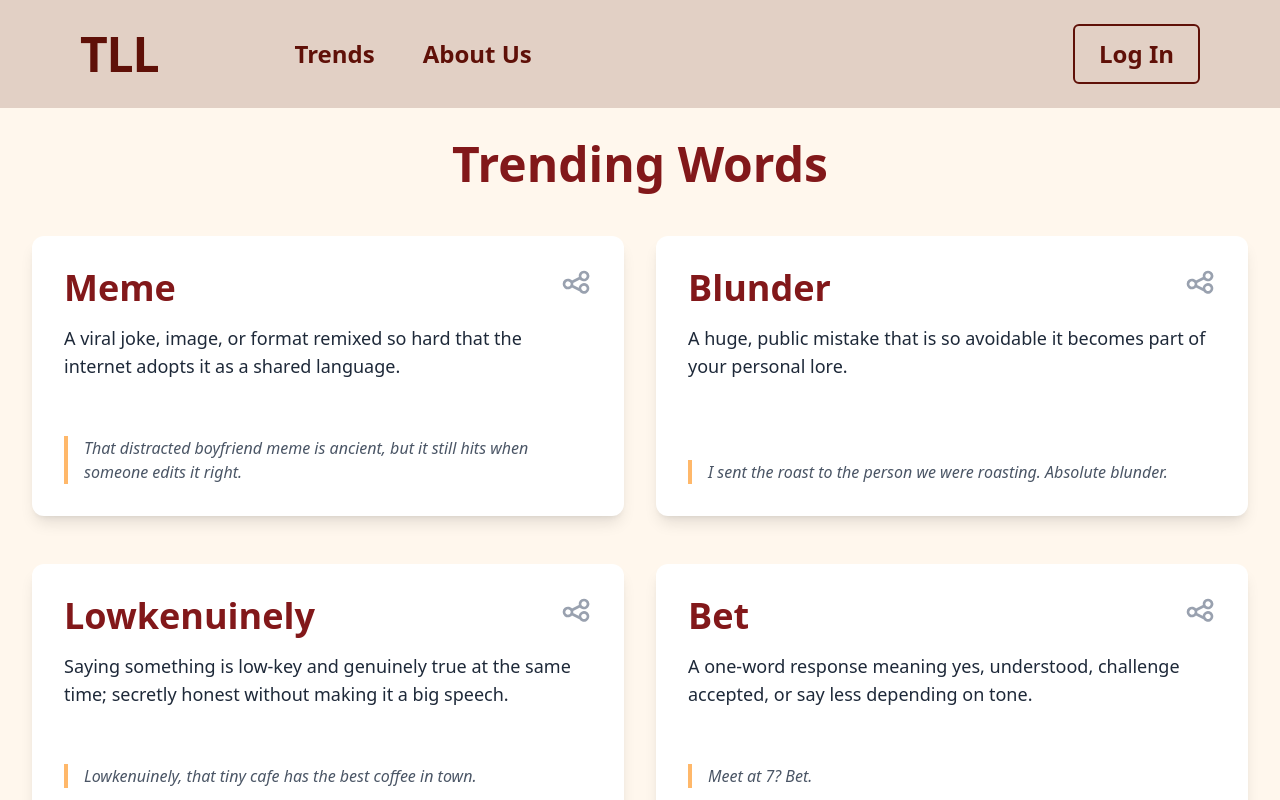
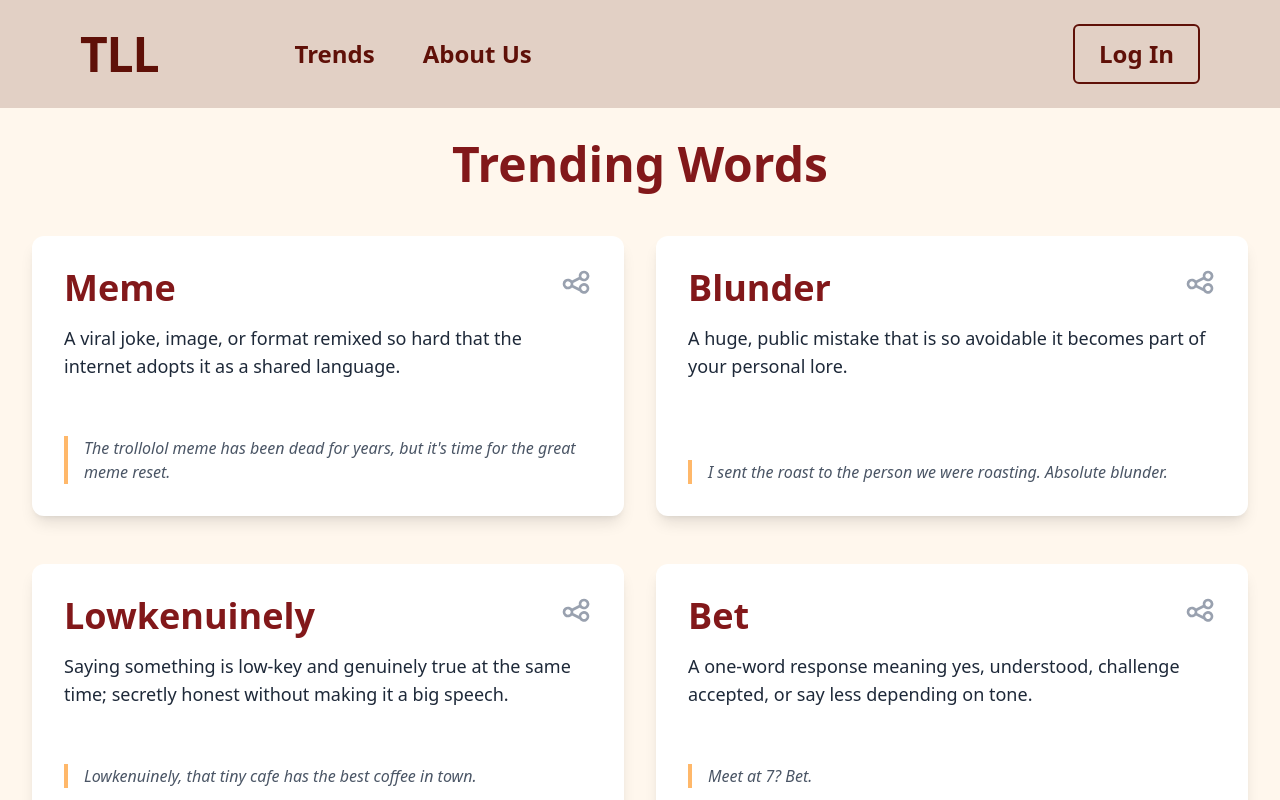
Before and after one commit to eggplannt/The-Living-Lexicon, a React (Vite) app: page /trends in a window 1280 px wide. Shown: the top 800 px of the page. Built offline with nearby package versions, Linux system fonts and the light colour scheme.

Commit message:
Meme changed.

```diff
--- a/src/data/trendsData.ts
+++ b/src/data/trendsData.ts
@@ -35,7 +35,7 @@ export const slangWords: SlangWord[] = [
     shortDefinition:
       "A viral joke, image, or format remixed so hard that the internet adopts it as a shared language.",
     shortExample:
-      "That distracted boyfriend meme is ancient, but it still hits when someone edits it right.",
+      "The trollolol meme has been dead for years, but it's time for the great meme reset.",
     years: [1980, 1990, 2000, 2010, 2020, 2025],
     usageSeries: [
       { label: "Cultural unit (academic)", data: [70, 66, 48, 18, 7, 5] },
```
